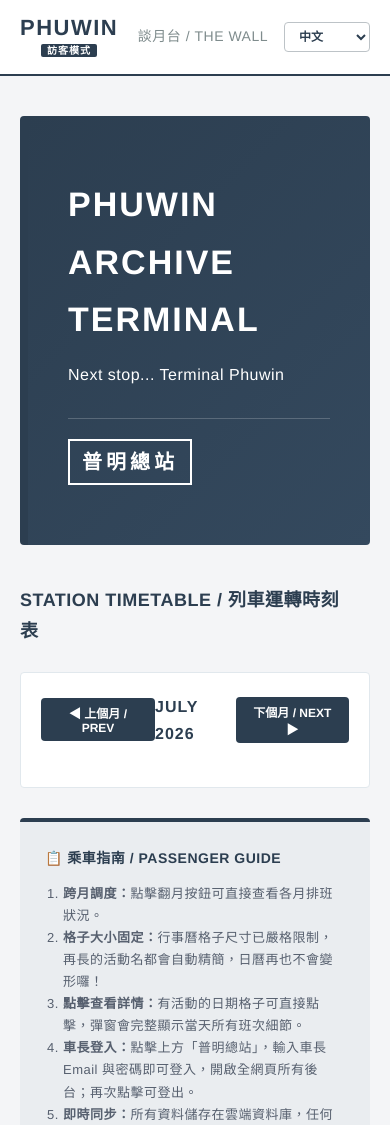
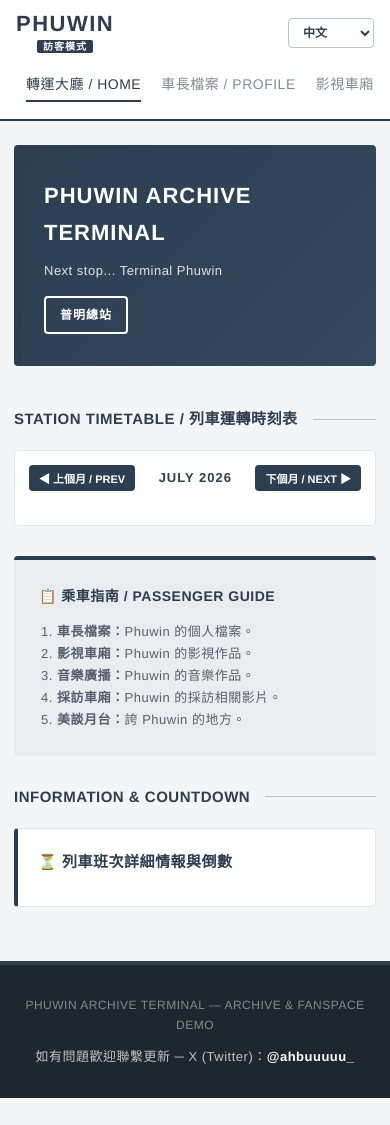
Before and after one commit to ahbuuuuu/PHUWIN-ARCHIVE-TERMINAL, a plain HTML site: page index.html in a window 390 px wide. Shown: the top 1125 px of the page. After the commit the page ends 1098 px from the top, so only its background shows below. Drawn offline with nearby package versions, Linux system fonts and the light colour scheme; no server answers.

Commit message:
index.html

```diff
--- a/index.html
+++ b/index.html
@@ -131,10 +131,11 @@
             padding: 60px 40px; border-radius: 4px; position: relative; margin-bottom: 40px;
             border-left: 8px solid var(--accent-rail);
         }
-        .hero-window h1 { font-size: 34px; font-weight: 700; letter-spacing: 2px; margin-bottom: 12px; }
-
-        .station-sign { display: flex; align-items: center; gap: 20px; margin-top: 30px; border-top: 1px solid rgba(255,255,255,0.2); padding-top: 20px; }
-        .station-name { font-size: 20px; font-weight: bold; border: 2px solid white; padding: 4px 12px; letter-spacing: 4px; cursor: pointer; }
+        .hero-top { display: flex; justify-content: space-between; align-items: center; gap: 20px; flex-wrap: wrap; }
+        .hero-text h1 { font-size: 34px; font-weight: 700; letter-spacing: 2px; margin-bottom: 8px; }
+        .hero-text p { opacity: 0.85; }
+        .station-name { font-size: 14px; font-weight: bold; border: 2px solid white; padding: 8px 18px; letter-spacing: 2px; cursor: pointer; border-radius: 4px; white-space: nowrap; flex-shrink: 0; transition: background 0.3s; }
+        .station-name:hover { background: rgba(255,255,255,0.12); }
 
         .section-title { font-size: 18px; font-weight: 600; color: var(--accent-rail); margin-bottom: 25px; display: flex; align-items: center; gap: 15px; }
         .section-title::after { content: ''; flex: 1; height: 1px; background-color: var(--accent-line); }
@@ -317,6 +318,45 @@
         footer { background: #1e272e; color: #7f8c8d; text-align: center; padding: 30px 20px; font-size: 12px; border-top: 4px solid var(--accent-rail); margin-top: auto; }
         .footer-contact { margin-top: 10px; font-size: 13px; color: #bdc3c7; }
         .footer-contact a { color: #fff; text-decoration: none; font-weight: bold; }
+
+        /* 📱 手機版相容性修正 */
+        @media (max-width: 768px) {
+            .nav-container { flex-wrap: wrap; row-gap: 10px; padding: 12px 16px; }
+            .station-logo { order: 1; margin-right: 0; }
+            .lang-switcher { order: 2; margin-left: auto; }
+            nav { order: 3; width: 100%; justify-content: flex-start; flex-grow: 0; }
+
+            main { padding: 24px 14px; }
+
+            .hero-window { padding: 32px 22px; }
+            .hero-text h1 { font-size: 22px; letter-spacing: 1px; }
+            .hero-text p { font-size: 13px; }
+            .hero-top { gap: 14px; }
+            .station-name { font-size: 12px; padding: 7px 14px; letter-spacing: 1px; }
+
+            .section-title { font-size: 15px; margin-bottom: 18px; }
+
+            .calendar-box { padding: 14px; }
+            .calendar-nav button { padding: 5px 10px; font-size: 11px; }
+            .calendar-header { font-size: 13px; }
+            .calendar-grid { gap: 4px; }
+            .calendar-cell { height: 64px; max-height: 64px; padding: 4px; }
+            .calendar-cell .day-num { font-size: 10px; }
+            .event-text { font-size: 7px; padding: 1px 2px; }
+            .calendar-day-label { font-size: 10px; padding-bottom: 6px; }
+
+            .major-events { height: auto !important; }
+
+            .profile-avatar { width: 140px; height: 140px; }
+
+            .grid-carriage { grid-template-columns: 1fr; }
+
+            .modal-box { padding: 20px; }
+
+            .form-row { grid-template-columns: 1fr; }
+
+            .two-column-layout, .reverse-layout { gap: 28px; }
+        }
     </style>
     <script src="https://cdn.jsdelivr.net/npm/@supabase/supabase-js@2/dist/umd/supabase.min.js"></script>
 </head>
@@ -349,11 +389,12 @@
     <main>
         <section id="home" class="page active">
             <div class="hero-window">
-                <h1>PHUWIN ARCHIVE TERMINAL</h1>
-                <p>Next stop... Terminal Phuwin</p>
-                <div class="station-sign">
+                <div class="hero-top">
+                    <div class="hero-text">
+                        <h1>PHUWIN ARCHIVE TERMINAL</h1>
+                        <p>Next stop... Terminal Phuwin</p>
+                    </div>
                     <div class="station-name" onclick="triggerAdminLogin()" data-i18n="station_name">普明總站</div>
-
                 </div>
             </div>
 
@@ -411,11 +452,11 @@
                     <div class="guide-box">
                         <h3 style="font-size: 14px; font-weight: 700; color: var(--accent-rail);" data-i18n="guide_title">📋 乘車指南 / PASSENGER GUIDE</h3>
                         <ol>
-                            <li data-i18n="guide_1"><strong>跨月調度：</strong>點擊翻月按鈕可直接查看各月排班狀況。</li>
-                            <li data-i18n="guide_2"><strong>格子大小固定：</strong>行事曆格子尺寸已嚴格限制，再長的活動名都會自動精簡，日曆再也不會變形囉！</li>
-                            <li data-i18n="guide_3"><strong>點擊查看詳情：</strong>有活動的日期格子可直接點擊，彈窗會完整顯示當天所有班次細節。</li>
-                            <li data-i18n="guide_4"><strong>車長登入：</strong>點擊上方「普明總站」，輸入車長 Email 與密碼即可登入，開啟全網頁所有後台；再次點擊可登出。</li>
-                            <li data-i18n="guide_5"><strong>即時同步：</strong>所有資料儲存在雲端資料庫，任何人打開本站看到的都是同一份最新資料。</li>
+                            <li data-i18n="guide_1"><strong>車長檔案：</strong>Phuwin 的個人檔案。</li>
+                            <li data-i18n="guide_2"><strong>影視車廂：</strong>Phuwin 的影視作品。</li>
+                            <li data-i18n="guide_3"><strong>音樂廣播：</strong>Phuwin 的音樂作品。</li>
+                            <li data-i18n="guide_4"><strong>採訪車廂：</strong>Phuwin 的採訪相關影片。</li>
+                            <li data-i18n="guide_5"><strong>美談月台：</strong>誇 Phuwin 的地方。</li>
                         </ol>
                     </div>
                 </div>
@@ -578,11 +619,11 @@
                 cal_prev: "◀ 上個月 / PREV", cal_next: "下個月 / NEXT ▶",
                 info_heading: "⏳ 列車班次詳細情報與倒數",
                 guide_title: "📋 乘車指南 / PASSENGER GUIDE",
-                guide_1: "<strong>跨月調度：</strong>點擊翻月按鈕可直接查看各月排班狀況。",
-                guide_2: "<strong>格子大小固定：</strong>行事曆格子尺寸已嚴格限制，再長的活動名都會自動精簡，日曆再也不會變形囉！",
-                guide_3: "<strong>點擊查看詳情：</strong>有活動的日期格子可直接點擊，彈窗會完整顯示當天所有班次細節。",
-                guide_4: "<strong>車長登入：</strong>點擊上方「普明總站」，輸入車長 Email 與密碼即可登入，開啟全網頁所有後台；再次點擊可登出。",
-                guide_5: "<strong>即時同步：</strong>所有資料儲存在雲端資料庫，任何人打開本站看到的都是同一份最新資料。",
+                guide_1: "<strong>車長檔案：</strong>Phuwin 的個人檔案。",
+                guide_2: "<strong>影視車廂：</strong>Phuwin 的影視作品。",
+                guide_3: "<strong>音樂廣播：</strong>Phuwin 的音樂作品。",
+                guide_4: "<strong>採訪車廂：</strong>Phuwin 的採訪相關影片。",
+                guide_5: "<strong>美談月台：</strong>誇 Phuwin 的地方。",
                 ticket_form_title: "🎫 填寫安利車票", ticket_name_label: "乘客暱稱", ticket_name_placeholder: "EX: 曼谷特快車乘客",
                 ticket_message_label: "美談 / 安利內容", ticket_message_placeholder: "分享車長的暖心舉動，送出後需經車長審核過濾才會公開顯示喔！",
                 ticket_submit: "登車並掛上月台",
@@ -607,11 +648,11 @@
                 cal_prev: "◀ PREV", cal_next: "NEXT ▶",
                 info_heading: "⏳ Schedule Details & Countdown",
                 guide_title: "📋 PASSENGER GUIDE",
-                guide_1: "<strong>Month switching:</strong> Use the prev/next buttons to view schedules for other months.",
-                guide_2: "<strong>Fixed cell size:</strong> Calendar cells keep a fixed height — long event names are auto-trimmed so the layout never breaks.",
-                guide_3: "<strong>Tap for details:</strong> Click any date with an event to open a popup with full schedule details.",
-                guide_4: "<strong>Conductor login:</strong> Click \"Phuwin Central\" above and sign in with the conductor's email & password to unlock all admin panels; click again to log out.",
-                guide_5: "<strong>Live sync:</strong> All data lives in the cloud — everyone visiting the site sees the same up-to-date information.",
+                guide_1: "<strong>Conductor Profile:</strong> Phuwin's personal profile.",
+                guide_2: "<strong>Carriage 1:</strong> Phuwin's film & variety works.",
+                guide_3: "<strong>Carriage 2:</strong> Phuwin's music releases.",
+                guide_4: "<strong>Carriage 3:</strong> Videos from Phuwin's interviews.",
+                guide_5: "<strong>The Wall:</strong> Where fans show their love for Phuwin.",
                 ticket_form_title: "🎫 Leave a Shout-Out", ticket_name_label: "Your Name", ticket_name_placeholder: "e.g. Bangkok Express Rider",
                 ticket_message_label: "Your Message", ticket_message_placeholder: "Share a heartwarming moment about the conductor — it will be reviewed before going public!",
                 ticket_submit: "Board & Post on the Wall",
@@ -636,11 +677,11 @@
                 cal_prev: "◀ ก่อนหน้า", cal_next: "ถัดไป ▶",
                 info_heading: "⏳ รายละเอียดตารางงาน & นับถอยหลัง",
                 guide_title: "📋 คู่มือผู้โดยสาร",
-                guide_1: "<strong>เปลี่ยนเดือน:</strong> กดปุ่มก่อนหน้า/ถัดไป เพื่อดูตารางงานของเดือนอื่น",
-                guide_2: "<strong>ขนาดช่องคงที่:</strong> ช่องปฏิทินมีความสูงคงที่ ชื่องานที่ยาวจะถูกตัดให้พอดีโดยอัตโนมัติ ไม่ทำให้หน้าเว็บเพี้ยน",
-                guide_3: "<strong>คลิกดูรายละเอียด:</strong> คลิกวันที่ที่มีงาน จะมีหน้าต่างป๊อปอัพแสดงรายละเอียดงานทั้งหมดของวันนั้น",
-                guide_4: "<strong>เข้าสู่ระบบนายสถานี:</strong> คลิกที่ \"สถานีภูวิน\" ด้านบน แล้วล็อกอินด้วยอีเมลและรหัสผ่านของนายสถานี เพื่อเปิดแผงควบคุมทั้งหมด คลิกอีกครั้งเพื่อออกจากระบบ",
-                guide_5: "<strong>ซิงค์แบบเรียลไทม์:</strong> ข้อมูลทั้งหมดเก็บอยู่บนคลาวด์ ทุกคนที่เข้าชมเว็บไซต์จะเห็นข้อมูลล่าสุดชุดเดียวกัน",
+                guide_1: "<strong>โปรไฟล์นายสถานี:</strong> ข้อมูลส่วนตัวของภูวิน",
+                guide_2: "<strong>ตู้ 1:</strong> ผลงานภาพยนตร์และวาไรตี้ของภูวิน",
+                guide_3: "<strong>ตู้ 2:</strong> ผลงานเพลงของภูวิน",
+                guide_4: "<strong>ตู้ 3:</strong> คลิปวิดีโอบทสัมภาษณ์ของภูวิน",
+                guide_5: "<strong>กำแพงแห่งความประทับใจ:</strong> พื้นที่ชื่นชมภูวิน",
                 ticket_form_title: "🎫 เขียนข้อความชื่นชม", ticket_name_label: "ชื่อเล่นผู้โดยสาร", ticket_name_placeholder: "เช่น ผู้โดยสารรถด่วนกรุงเทพฯ",
                 ticket_message_label: "ข้อความชื่นชม", ticket_message_placeholder: "แชร์เรื่องราวอบอุ่นใจเกี่ยวกับนายสถานี ข้อความจะถูกตรวจสอบก่อนเผยแพร่!",
                 ticket_submit: "ส่งข้อความขึ้นกำแพง",
```
